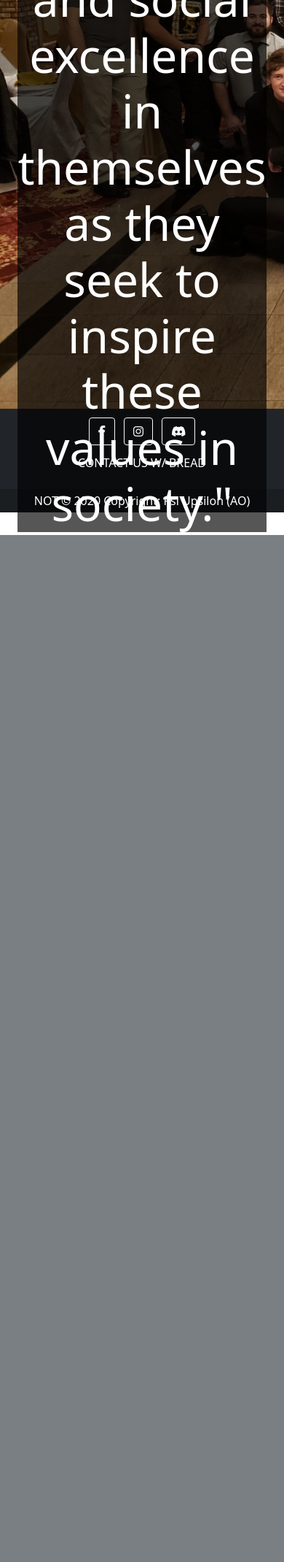
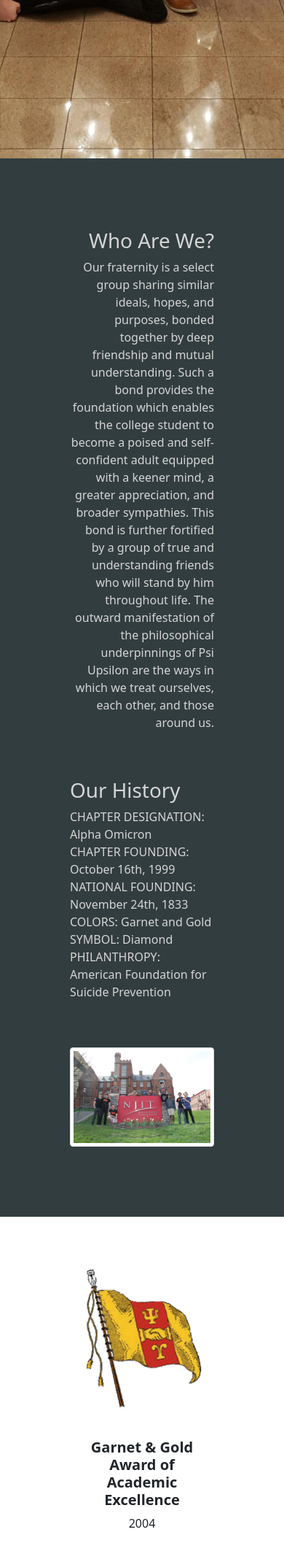
Before and after one commit to Sycther/psiu, a Flask app: page / in a window 390 px wide. Shown: the part 960-3100 px from the top of the page at 73% size. Before the commit the page ends 1693 px from the top, so only its background shows below. Run offline with Flask 2, Linux system fonts and the light colour scheme; some libraries are stand-ins or nearby versions.

Commit message:
Update Responsivness w/ Home, and Base

```diff
--- a/run.py
+++ b/run.py
@@ -26,6 +26,10 @@
 def hello():
     return render_template("events.html", content=db.client.execute(db.queryEvents))
 
+@application.route('/contact')
+def contact():
+    return render_template("contact.html")
+
 @application.errorhandler(Exception)
 def err(e):
     if isinstance(e, HTTPException):
@@ -35,5 +39,5 @@
 
 
 if __name__ == "__main__":
-    application.debug = False
+    application.debug = True
     application.run()
--- a/static/main_style.css
+++ b/static/main_style.css
@@ -6,7 +6,38 @@
     text-decoration: none;
 }
 
+.brother-img {
+    object-fit: cover;
+    width: 100%;
+    height: auto;
+    max-height: 25rem;
+}
+
+.award-img {
+    width: 100%;
+    height: 15rem;
+    object-fit: contain;
+}
+
 .navbar-brand {
     width: 10rem;
     font-size: x-large;
 }
+
+#cover-section-alumni {
+    background-image: url(/static/banners/alumni.jpg);
+    background-size: cover;
+    background-repeat: no-repeat;
+    height: 65rem;
+    background-position: 50% 30%;
+}
+
+.id {
+    height: 1148px;
+    background-image: url("/uploads/6/0/5/0/60503985/background-images/1333160718.jpg");
+    background-repeat: no-repeat;
+    background-position: undefined undefined;
+    background-size: 100%;
+    background-color: transparent;
+    background-size: cover;
+}
--- a/templates/base.html
+++ b/templates/base.html
@@ -1,9 +1,5 @@
-<!doctype HTML>
-<hmtl>
-
 <head>
     {% block head %} {% endblock %}
-        <!-- CSS only -->
     <title>Psi Upsilon (AO)</title>
     <meta name="Description" , content="Psi Upsilon at NJIT. Alpha Omicron Chapter. Heroku app. psiu">
     <meta name="google-site-verification" content="kA1rFe38xa6sFhsBBmuc80Y-nY6-pyFR22Nx5nH2r6o" />
@@ -15,16 +11,16 @@
 
 <body>
     <!-- Animated Navbar -->
-        <nav class="navbar navbar-expand-sm navbar-scroll fixed-top navbar-dark shadow-sm">
+    <nav class="navbar navbar-expand-md navbar-scroll fixed-top navbar-dark shadow-sm">
         <div class="container-fluid">
             <a class="navbar-brand px-4">PSI UPSILON (AO)</a>
 
-                <button class="navbar-toggler" type="button" data-bs-toggle="collapse" data-bs-target="#navbarHeader" aria-controls="navbarsExample03" aria-expanded="false" aria-label="Toggle navigation">
+            <button class="navbar-toggler" type="button" data-bs-toggle="collapse" data-bs-target="#navigation-bar" aria-controls="navbarsExample03" aria-expanded="false" aria-label="Toggle navigation">
                     <span class="navbar-toggler-icon"></span>
                   </button>
 
             <div class="collapse navbar-collapse" id="navigation-bar">
-                    <ul class="navbar-nav flex-row ms-auto px-5">
+                <ul class="navbar-nav flex-row ms-auto px-5 row row-cols-1 row-cols-sm-auto">
                     <li class="navbar-item">
                         <a class="nav-link" href="/">Home</a>
                     </li>
@@ -34,6 +30,12 @@
                     <li class="navbar-item">
                         <a class="nav-link" href="/events">Events</a>
                     </li>
+                    <li class="navbar-item">
+                        <a class="nav-link" href="/contact">Contact Us</a>
+                    </li>
+                    <li class="navbar-item">
+                        <a class="nav-link" href="https://www.psiu.org" target="_blank" rel="noreferrer noopener">National</a>
+                    </li>
                 </ul>
             </div>
         </div>
@@ -42,11 +44,12 @@
     {% block header %}
 
     <!-- Header Image-->
-        <div class="bg-img p-4" style="
+    <div class="bg-img p-4 d-flex align-items-center justify-content-center text-center" style="
         background-image: url(/static/banners/chapter_banner.jpg);
         background-size: cover;
-        height: 15rem;
+        height: 20vmin;
         background-position: 0% 20%;">
+        <h1 class="d-none d-xl-block" style="color: #FFFFFF; font-size: 3vmax;">{{ title }}</h1>
     </div>
     <!-- Header Image-->
 
@@ -107,6 +110,7 @@
                 nav.classList.add('navbar-dark');
             }
         });
+
+        window.addEventListener('')
     </script>
 </body>
-</hmtl>
--- a/templates/events.html
+++ b/templates/events.html
@@ -1,4 +1,4 @@
-{% extends "base.html" %} {% block content %}
+{% extends "base.html" %} {% set title = "Events" %} {% block content %}
 <div class="container text-center" style="max-width:65rem;">
     {% for event in content.events %}
     <div class="card mb-2 mx-auto" style="width:40rem;">
--- a/templates/home.html
+++ b/templates/home.html
@@ -2,17 +2,66 @@
 <div class="bg-img p-4  d-flex align-items-center justify-content-center text-center" style="
         background-image: url(/static/banners/chapter_banner.jpg);
         background-size: cover;
-        height: 35rem;
+        height: 35vmin;
         background-position: 0% 30%;">
-    <h1 style="color: #FFFFFF; font-size: 5rem;">"Unto us has befallen a mighty friendship"</h1>
+    <h1 style="color: #FFFFFF; font-size: 4vmax;">"Unto us has befallen a mighty friendship"</h1>
 </div>
 {% endblock %} {% block content %}
 <div>
-    <div class="d-flex align-items-center justify-content-center text-center bg-img p-4" style="
-                background-image: url(/static/banners/alumni.jpg);
-                background-size: cover;
-                height: 60rem;">
-        <h1 style="color: #FFFFFF;max-width: 85rem;background-color: rgba(0, 0, 0, 0.664); font-size: 4rem;">"United in friendship, Psi Upsilon members aspire to moral, intellectual and social excellence in themselves as they seek to inspire these values in society."</h1>
+    <div class="container-fluid d-flex align-items-center justify-content-center text-center bg-img p-5 g-5 img-fluid" id="cover-section-alumni">
+        <h1 class="" style="color: #FFFFFF;max-width: 75rem;background-color: rgba(0, 0, 0, 0.664); font-size: 4vmax;">"United in friendship, Psi Upsilon members aspire to moral, intellectual and social excellence in themselves as they seek to inspire these values in society."</h1>
+    </div>
+</div>
+
+<div class="container-fluid d-flex g-5 p-5 justify-content-center" style="background-color: #323D3F;">
+    <div class="row row-cols-1 row-cols-md-2 justify-content-center  g-5 p-5" style="color:#d5d5d5;">
+        <div class="col col-md-5 text-end">
+            <h1>Who Are We?</h5>
+                <p>Our fraternity is a select group sharing similar ideals, hopes, and purposes, bonded together by deep friendship and mutual understanding. Such a bond provides the foundation which enables the college student to become a poised and self-confident
+                    adult equipped with a keener mind, a greater appreciation, and broader sympathies. This bond is further fortified by a group of true and understanding friends who will stand by him throughout life. The outward manifestation of the
+                    philosophical underpinnings of Psi Upsilon are the ways in which we treat ourselves, each other, and those around us.</p>
+        </div>
+        <div class="col col-md-5 text-start">
+            <h1>Our History</h5>
+                <p>CHAPTER DESIGNATION: Alpha Omicron<br>CHAPTER FOUNDING: October 16th, 1999<br>NATIONAL FOUNDING: November 24th, 1833<br>COLORS: Garnet and Gold<br>SYMBOL: Diamond<br>PHILANTHROPY: American Foundation for Suicide Prevention</p>
+        </div>
+        <div class="col col-md-10">
+            <img src="/static/banners/all_brothers.jpg" class="img-thumbnail">
+        </div>
+    </div>
+</div>
+
+<div class="container p-5 text-center" style="width: 70%">
+    <div class="row row-cols-sm-1 row-cols-lg-3 justify-content-center">
+        <div class="card mb-4 border-0">
+            <img src="/static/awards/academic_excellence.png" alt="" class="card-img-top award-img">
+            <div class="card-body">
+                <h5 class="card-title"><strong>Garnet & Gold Award of Academic Excellence</strong></h5>
+                <p class="card-text">2004</p>
+            </div>
+        </div>
+        <div class="card mb-4 border-0">
+            <img src="/static/awards/owl.png" alt="" class="card-img-top award-img">
+            <div class="card-body">
+                <h5 class="card-title"><strong>Owl Award for Exceptional Academic Performance</strong></h5>
+                <p class="card-text">2004</p>
+            </div>
+        </div>
+        <div class="card mb-4 border-0">
+            <img src="/static/awards/distinction.jpg" alt="" class="card-img-top award-img">
+            <div class="card-body">
+                <h5 class="card-title"><strong>Award of Distinction</strong></h5>
+                <p class="card-text">2005<br>2006<br>2009
+                </p>
+            </div>
+        </div>
+        <div class="card mb-4 border-0">
+            <img src="/static/awards/clasped_hands.png" alt="" class="card-img-top award-img">
+            <div class="card-body">
+                <h5 class="card-title"><strong>Clasped Hand Award for Outstanding Philanthropy and Service</strong></h5>
+                <p class="card-text">2004</p>
+            </div>
+        </div>
     </div>
 </div>
 {% endblock %}
```
Also changed, not shown: templates/brothers.html (+4 -5 lines), templates/contact.html (added, +47 -0 lines), templates/err.html (+2 -11 lines), static/awards/academic_excellence.png (added), static/awards/clasped_hands.png (added), static/awards/distinction.jpg (added), static/awards/owl.png (added). Lines whose indentation alone changed are shown as unchanged.
